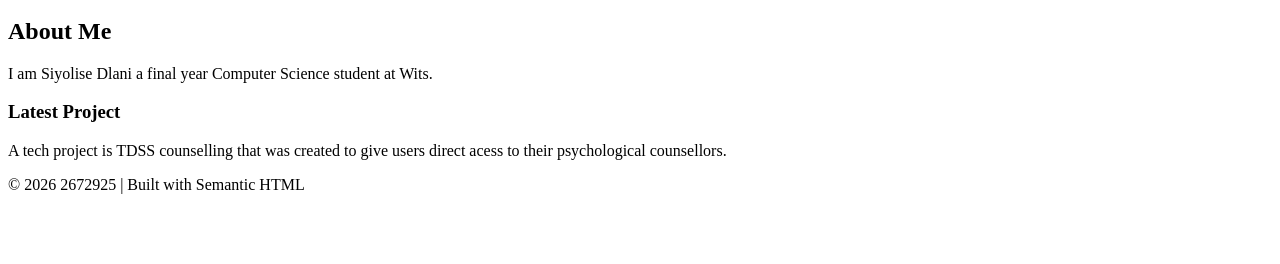
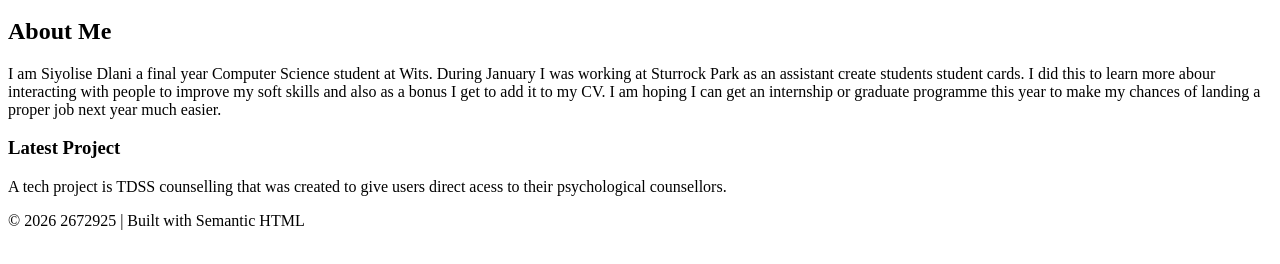
Before and after one commit to Siy0lise/2672925-portfolio, a plain HTML site: page index.html in a window 1280 px wide. Shown: the part 136-400 px from the top of the page. Drawn offline with Linux system fonts and the light colour scheme.

```diff
--- a/index.html
+++ b/index.html
@@ -22,7 +22,7 @@
      <main>
         <section>
         <h2>About Me</h2>
-        <p>I am Siyolise Dlani a final year Computer Science student at Wits.</p>
+        <p>I am Siyolise Dlani a final year Computer Science student at Wits. During January I was working at Sturrock Park as an assistant create students student cards. I did this to learn more abour interacting with people to improve my soft skills and also as a bonus I get to add it to my CV. I am hoping I can get an internship or graduate programme this year to make my chances of landing a proper job next year much easier.</p>
      </section>
 
         <article>
```
